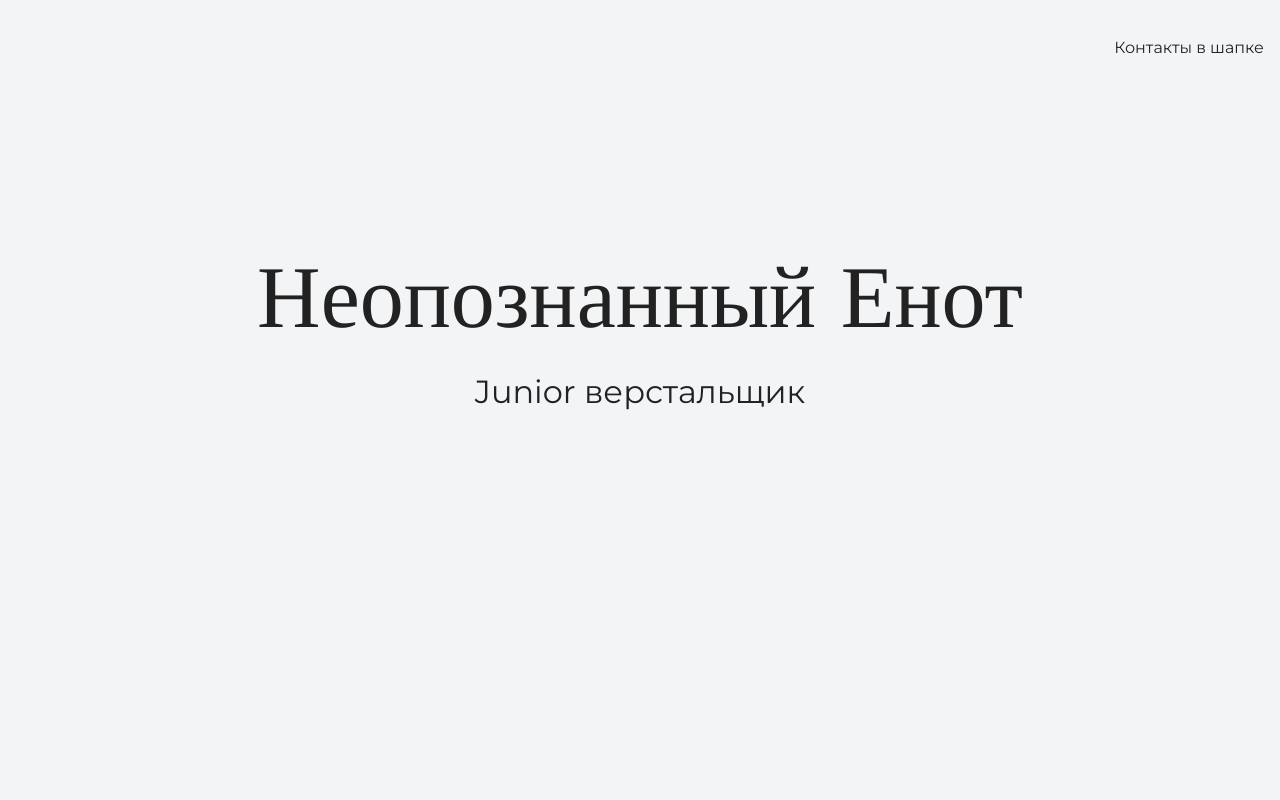
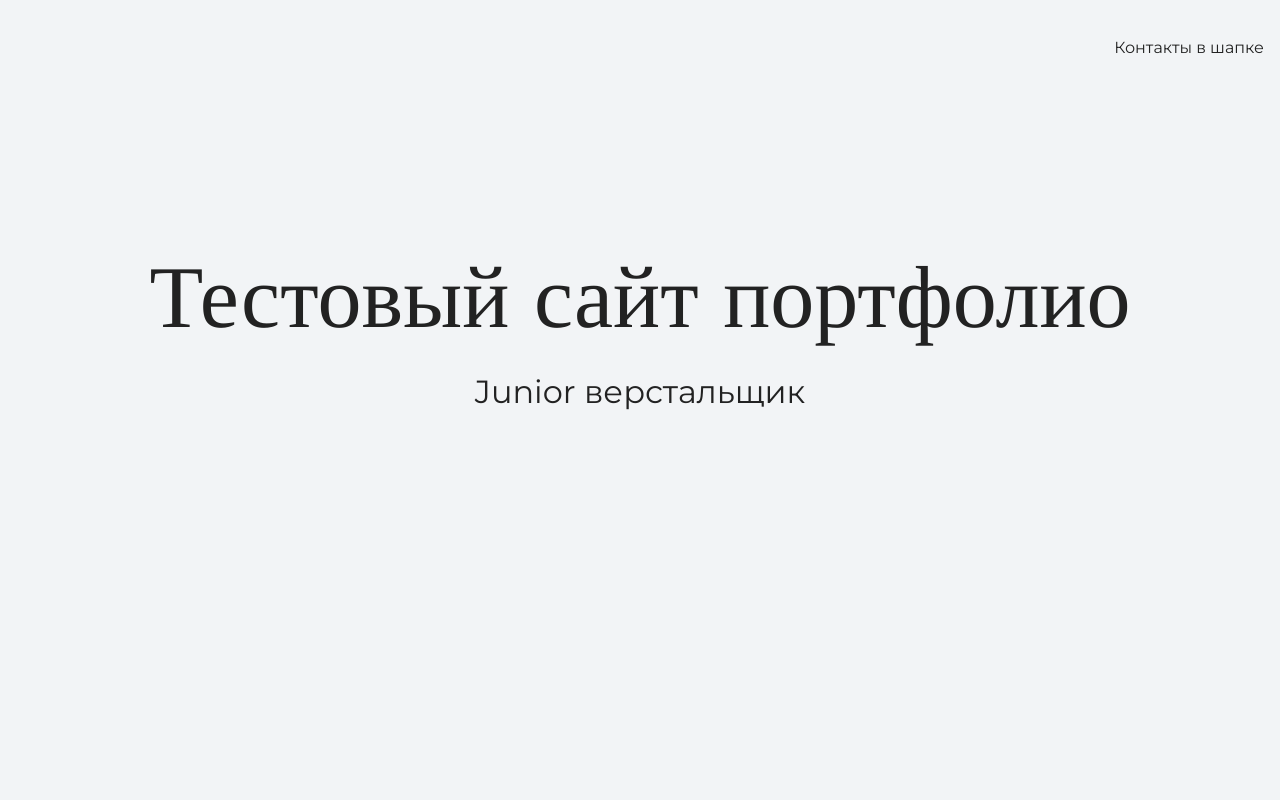
Before and after one commit to taskOv1/test-site, a plain HTML site: page index.html in a window 1280 px wide. Shown: the top 800 px of the page. Drawn offline with nearby package versions, Linux system fonts and the light colour scheme.

Commit message:
updates text on main page

```diff
--- a/index.html
+++ b/index.html
@@ -16,7 +16,7 @@
 
     <section class="hero-image">
       <div class="container">
-        <h1 class="heading">Неопознанный Енот</h1>
+        <h1 class="heading">Тестовый сайт портфолио</h1>
         <p>Junior верстальщик</p>
       </div>
     </section>
```
